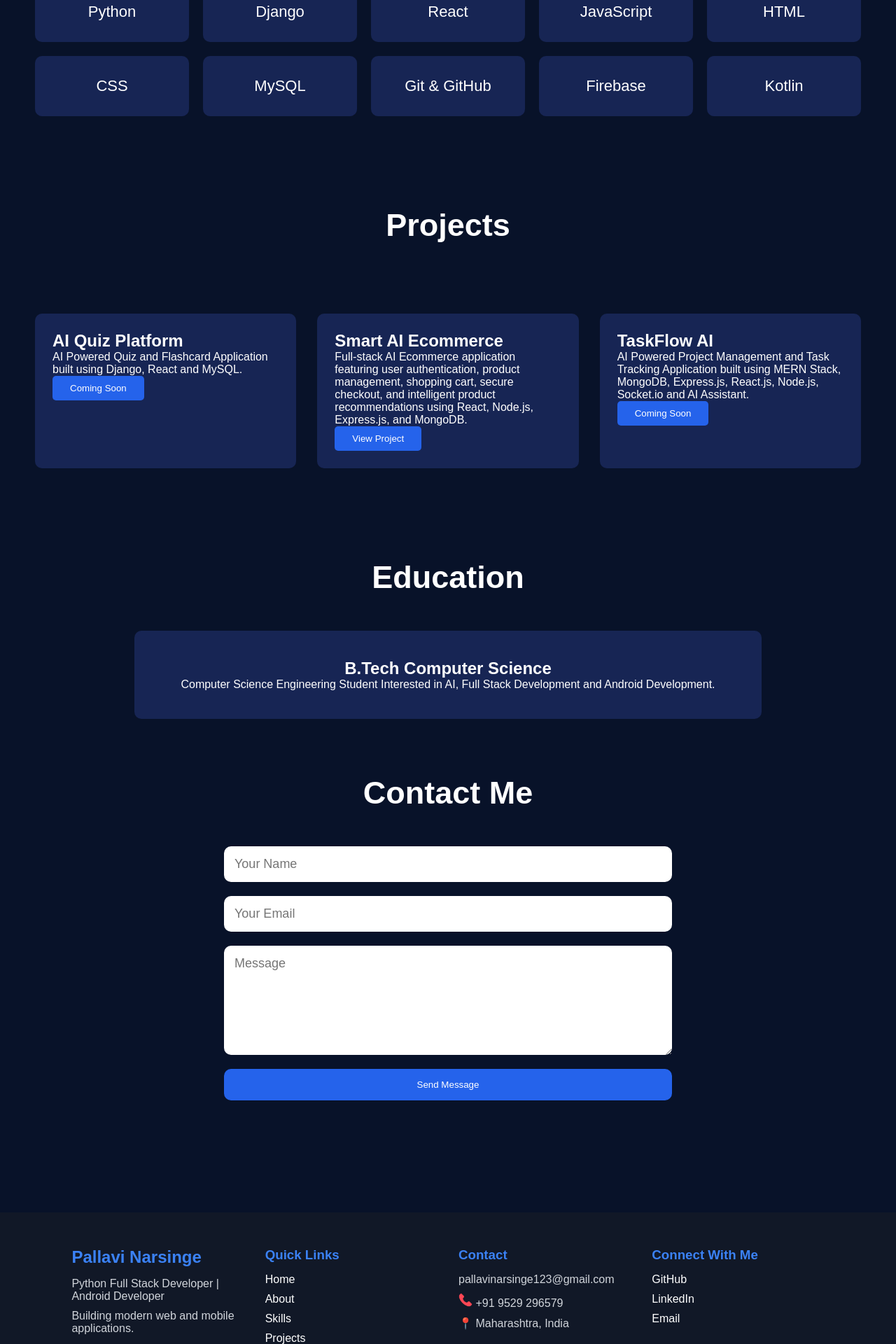
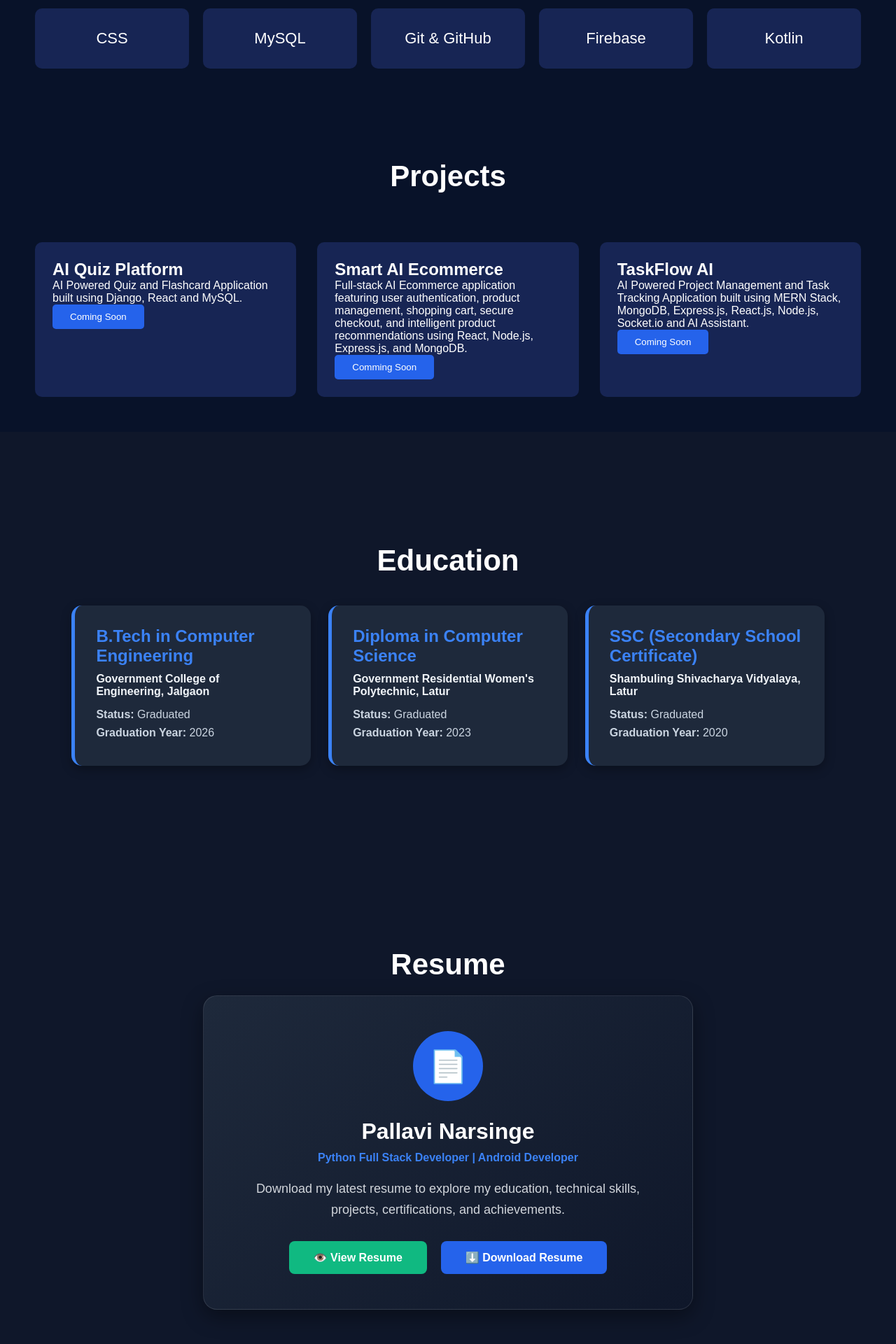
Before and after one commit to pallavinarsinge04/StudentPortfolio, a Django app: page / in a window 1280 px wide. Shown: the part 1360-3280 px from the top of the page at 70% size. Run offline with Django 4.2, Linux system fonts and the light colour scheme; data that the repository does not hold is empty.

Commit message:
Enhance portfolio UI with resume section, footer, and project cards

```diff
--- a/StudentPortfolio/settings.py
+++ b/StudentPortfolio/settings.py
@@ -1,4 +1,9 @@
+from pathlib import Path
 
+BASE_DIR = Path(__file__).resolve().parent.parent
+
+MEDIA_URL = "/media/"
+MEDIA_ROOT = BASE_DIR / "media"
 from pathlib import Path
 
 # Build paths inside the project
--- a/StudentPortfolio/urls.py
+++ b/StudentPortfolio/urls.py
@@ -1,10 +1,17 @@
 from django.contrib import admin
-from django.urls import path, include
+from django.urls import path
+from website import views
+
+from django.conf import settings
+from django.conf.urls.static import static
 
 urlpatterns = [
+    path("admin/", admin.site.urls),
+    path("", views.home, name="home"),
+]
 
-    path("admin/", admin.site.urls),
-
-    path("", include("website.urls")),
-
-]
+if settings.DEBUG:
+    urlpatterns += static(
+        settings.MEDIA_URL,
+        document_root=settings.MEDIA_ROOT
+    )
--- a/static/css/style.css
+++ b/static/css/style.css
@@ -577,3 +577,306 @@ body{
     font-size:15px;
 
 }
+/* ================= Education Section ================= */
+
+#education{
+    padding:80px 8%;
+    background:#0f172a;
+}
+
+.education-container{
+    display:grid;
+    grid-template-columns:repeat(auto-fit,minmax(320px,1fr));
+    gap:25px;
+    margin-top:40px;
+}
+
+.education-card{
+    background:#1e293b;
+    padding:30px;
+    border-radius:15px;
+    border-left:5px solid #3b82f6;
+    transition:0.3s;
+    box-shadow:0 5px 15px rgba(0,0,0,0.3);
+}
+
+.education-card:hover{
+    transform:translateY(-8px);
+    box-shadow:0 10px 25px rgba(59,130,246,0.3);
+}
+
+.education-card h2{
+    color:#3b82f6;
+    margin-bottom:10px;
+}
+
+.education-card h4{
+    color:#f1f5f9;
+    margin-bottom:15px;
+}
+
+.education-card p{
+    color:#cbd5e1;
+    margin:8px 0;
+}
+
+.title{
+    text-align:center;
+    font-size:42px;
+    color:white;
+    margin-bottom:20px;
+}
+body{
+    background:#081229;
+    color:white;
+    transition:0.4s;
+}
+
+.light-mode{
+    background:#f5f5f5;
+    color:#111;
+}
+
+.light-mode .navbar{
+    background:white;
+}
+
+.light-mode .logo{
+    color:black;
+}
+
+.light-mode .nav-menu li a{
+    color:black;
+}
+
+.light-mode .project-card,
+.light-mode .education-card,
+.light-mode .card,
+.light-mode .footer{
+    background:white;
+    color:black;
+}
+
+#theme-toggle{
+    cursor:pointer;
+    padding:10px;
+    border:none;
+    border-radius:50%;
+}
+/* ================= Resume Section ================= */
+
+#resume{
+    padding:100px 8%;
+    text-align:center;
+    background:#0f172a;
+}
+
+.resume-card{
+
+    width:700px;
+    max-width:95%;
+
+    margin:auto;
+
+    background:linear-gradient(135deg,#1e293b,#0f172a);
+
+    padding:50px;
+
+    border-radius:20px;
+
+    border:1px solid rgba(255,255,255,0.1);
+
+    box-shadow:0 10px 30px rgba(0,0,0,.4);
+
+    transition:.4s;
+
+}
+
+.resume-card:hover{
+
+    transform:translateY(-10px);
+
+    box-shadow:0 15px 40px rgba(37,99,235,.4);
+
+}
+
+.resume-icon{
+
+    width:100px;
+    height:100px;
+
+    margin:auto;
+
+    display:flex;
+
+    justify-content:center;
+    align-items:center;
+
+    font-size:45px;
+
+    background:#2563eb;
+
+    border-radius:50%;
+
+    margin-bottom:25px;
+
+}
+
+.resume-card h2{
+
+    font-size:32px;
+
+    color:white;
+
+    margin-bottom:10px;
+
+}
+
+.resume-card h4{
+
+    color:#3b82f6;
+
+    margin-bottom:20px;
+
+}
+
+.resume-card p{
+
+    color:#d1d5db;
+
+    line-height:30px;
+
+    font-size:18px;
+
+    margin-bottom:30px;
+
+}
+
+.resume-buttons{
+
+    display:flex;
+
+    justify-content:center;
+
+    gap:20px;
+
+    flex-wrap:wrap;
+
+}
+
+.resume-buttons a{
+
+    text-decoration:none;
+
+}
+
+.view-btn{
+
+    background:#10b981;
+
+    color:white;
+
+    padding:14px 35px;
+
+    border-radius:8px;
+
+    transition:.3s;
+
+    font-weight:bold;
+
+}
+
+.download-btn{
+
+    background:#2563eb;
+
+    color:white;
+
+    padding:14px 35px;
+
+    border-radius:8px;
+
+    transition:.3s;
+
+    font-weight:bold;
+
+}
+
+.view-btn:hover{
+
+    background:#059669;
+
+    transform:scale(1.05);
+
+}
+
+.download-btn:hover{
+
+    background:#1d4ed8;
+
+    transform:scale(1.05);
+
+}
+
+/* Light Theme */
+
+.light-mode #resume{
+
+    background:#f3f4f6;
+
+}
+
+.light-mode .resume-card{
+
+    background:white;
+
+    border:1px solid #d1d5db;
+
+    box-shadow:0 10px 25px rgba(0,0,0,.1);
+
+}
+
+.light-mode .resume-card h2{
+
+    color:#111827;
+
+}
+
+.light-mode .resume-card p{
+
+    color:#4b5563;
+
+}
+
+.light-mode .resume-card h4{
+
+    color:#2563eb;
+
+}
+
+/* Mobile */
+
+@media(max-width:768px){
+
+    .resume-card{
+
+        padding:30px;
+
+    }
+
+    .resume-buttons{
+
+        flex-direction:column;
+
+    }
+
+    .view-btn,
+    .download-btn{
+
+        width:100%;
+
+        text-align:center;
+
+    }
+
+}
--- a/templates/base.html
+++ b/templates/base.html
@@ -23,6 +23,7 @@
             <li><a href="#skills">Skills</a></li>
             <li><a href="#projects">Projects</a></li>
             <li><a href="#education">Education</a></li>
+            <li><a href="#resume">Resume</a></li>
             <li><a href="#contact">Contact</a></li>
         </ul>
 
--- a/templates/home.html
+++ b/templates/home.html
@@ -1,3 +1,5 @@
+
+
 {% extends 'base.html' %}
 
 {% block content %}
@@ -20,11 +22,8 @@
             React, MySQL and Kotlin.
         </p>
 
-        <a href="#" class="btn">
-            Download Resume
-        </a>
 
-        <a href="#contact" class="btn2">
+        <a href="#contact" class="btn">
             Contact Me
         </a>
 
@@ -143,7 +142,7 @@ built using Django, React and MySQL.
     Express.js, and MongoDB.
   </p>
 
-  <button>View Project</button>
+  <button>Comming Soon</button>
 
 </div>
 
@@ -170,28 +169,90 @@ built using Django, React and MySQL.
 
 <!-- Education -->
 
+<!-- ================= Education Section ================= -->
+
 <section id="education">
 
-<h1 class="title">Education</h1>
+    <h1 class="title">Education</h1>
 
-<div class="edu-card">
+    <div class="education-container">
 
-<h2>B.Tech Computer Science</h2>
+        <div class="education-card">
 
-<p>
+            <h2>B.Tech in Computer Engineering</h2>
 
-Computer Science Engineering Student
+            <h4>Government College of Engineering, Jalgaon</h4>
 
-Interested in AI, Full Stack Development
+            <p><strong>Status:</strong> Graduated</p>
 
-and Android Development.
+            <p><strong>Graduation Year:</strong> 2026</p>
 
-</p>
+        </div>
 
-</div>
+        <div class="education-card">
+
+            <h2>Diploma in Computer Science</h2>
+
+            <h4>Government Residential Women's Polytechnic, Latur</h4>
+
+            <p><strong>Status:</strong> Graduated</p>
+
+            <p><strong>Graduation Year:</strong> 2023</p>
+
+        </div>
+
+        <div class="education-card">
+
+            <h2>SSC (Secondary School Certificate)</h2>
+
+            <h4>Shambuling Shivacharya Vidyalaya, Latur</h4>
+
+            <p><strong>Status:</strong> Graduated</p>
+
+            <p><strong>Graduation Year:</strong> 2020</p>
+
+        </div>
+
+    </div>
 
 </section>
 
+<section id="resume">
+
+    <h1 class="title">Resume</h1>
+
+    <div class="resume-card">
+
+        <div class="resume-icon">📄</div>
+
+        <h2>Pallavi Narsinge</h2>
+
+        <h4>Python Full Stack Developer | Android Developer</h4>
+
+        <p>
+            Download my latest resume to explore my education,
+            technical skills, projects, certifications, and achievements.
+        </p>
+
+        <div class="resume-buttons">
+
+            <a href="/media/resume/Pallavi_Narsinge_Resume.pdf"
+               target="_blank"
+               class="view-btn">
+                👁️ View Resume
+            </a>
+
+            <a href="/media/resume/Pallavi_Narsinge_Resume.pdf"
+               download
+               class="download-btn">
+                ⬇️ Download Resume
+            </a>
+
+        </div>
+
+    </div>
+
+</section>
 <!-- Contact -->
 
 <section id="contact">
```
Also changed, not shown: static/js/script.js (+17 -24 lines).
